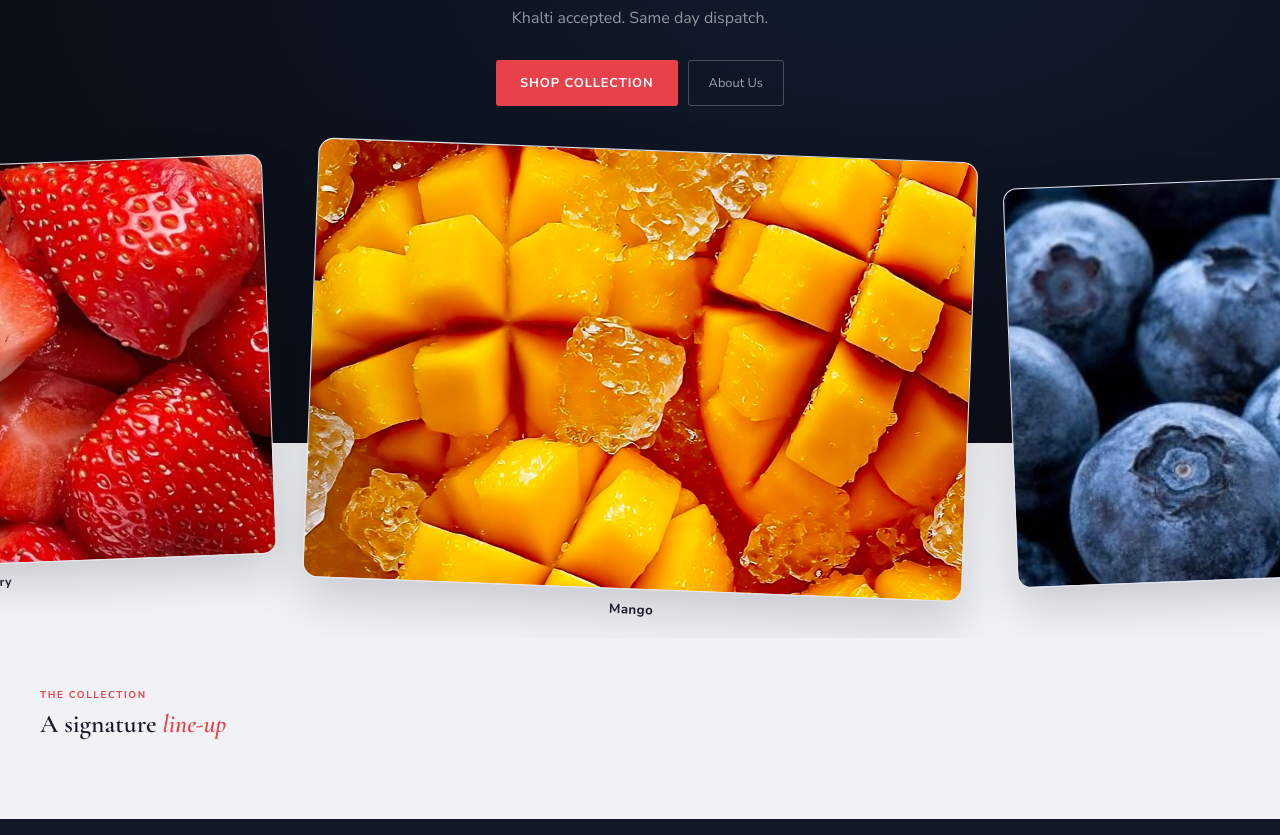
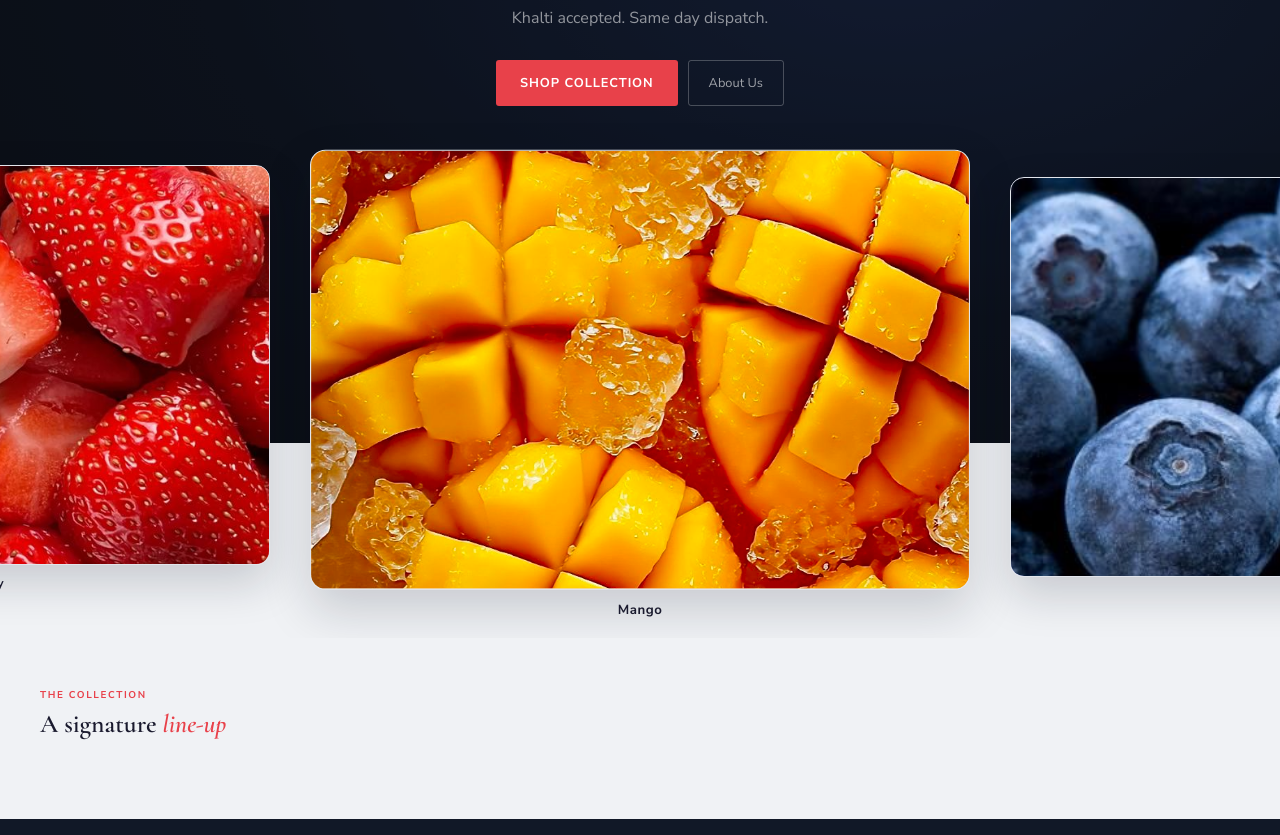
Before and after one commit to Praptea-code/myShop-fullstack, a React (Vite) app in the folder client/: page / in a window 1280 px wide. Shown: the part 446-1281 px from the top of the page. Built offline with nearby package versions, Linux system fonts and the light colour scheme; no server answers.

Commit message:
remove card rotation, widen showcase stage to 1600px

```diff
--- a/client/src/pages/Home.jsx
+++ b/client/src/pages/Home.jsx
@@ -307,13 +307,13 @@ export default function Home() {
             <button onClick={() => navigate('/products')} style={{ fontFamily: 'var(--sans)', fontSize: '0.8rem', fontWeight: 700, letterSpacing: '0.07em', textTransform: 'uppercase', background: 'var(--red)', color: '#fff', border: 'none', borderRadius: '3px', padding: '13px 24px', cursor: 'pointer' }}>Shop Collection</button>
             <button onClick={() => navigate('/about')} style={{ fontFamily: 'var(--sans)', fontSize: '0.8rem', fontWeight: 500, background: 'transparent', color: 'rgba(255,255,255,0.6)', border: '1px solid rgba(255,255,255,0.24)', borderRadius: '3px', padding: '13px 20px', cursor: 'pointer' }}>About Us</button>
           </div>
-          <div ref={showRef} style={{ position: 'absolute', left: '50%', top: isMobile ? 'calc(100% + 8px)' : 'calc(100% + 12px)', transform: 'translateX(-50%)', width: '100%', maxWidth: isMobile ? 'none' : '1280px', height: isMobile ? '250px' : '520px', overflowX: isMobile ? 'auto' : 'hidden', WebkitOverflowScrolling: 'touch', scrollbarWidth: 'none' }}>
+          <div ref={showRef} style={{ position: 'absolute', left: '50%', top: isMobile ? 'calc(100% + 8px)' : 'calc(100% + 12px)', transform: 'translateX(-50%)', width: '100%', maxWidth: isMobile ? 'none' : '1600px', height: isMobile ? '250px' : '520px', overflowX: isMobile ? 'auto' : 'hidden', WebkitOverflowScrolling: 'touch', scrollbarWidth: 'none' }}>
             <div style={isMobile ? { display: 'flex', alignItems: 'center', height: '100%' } : { position: 'absolute', left: '50%', top: 0, height: '100%', marginLeft: -showRowW / 2, display: 'flex', alignItems: 'center', transform: `translateX(${showOffset}px)`, transition: 'transform 0.65s cubic-bezier(0.22, 1, 0.36, 1)' }}>
               {SHOWCASE.map((p, i) => (
                 <div key={p.name} style={{
                   flexShrink: 0,
                   marginLeft: i === 0 ? 0 : (isMobile ? '16px' : '70px'),
-                  transform: isMobile ? 'none' : `rotate(${(i % 2 === 0 ? -1 : 1) * 2.2}deg) translateY(${(i % 3) * 6}px) scale(${i === showIdx ? 1.1 : 1})`,
+                  transform: isMobile ? 'none' : `translateY(${(i % 3) * 6}px) scale(${i === showIdx ? 1.1 : 1})`,
                   transition: 'transform 0.65s cubic-bezier(0.22, 1, 0.36, 1)',
                   zIndex: i === showIdx ? 3 : 1,
                 }}>
```
